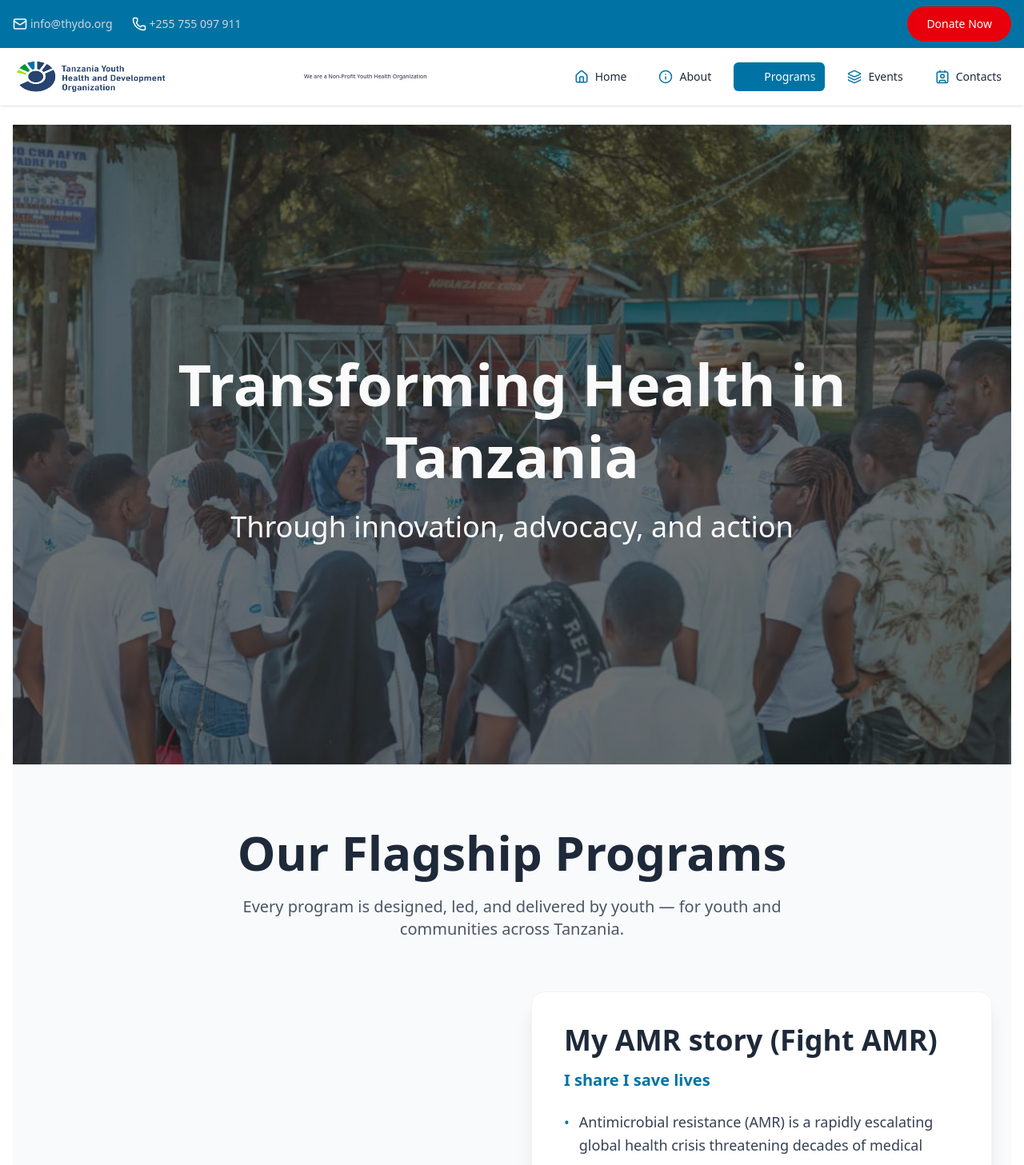
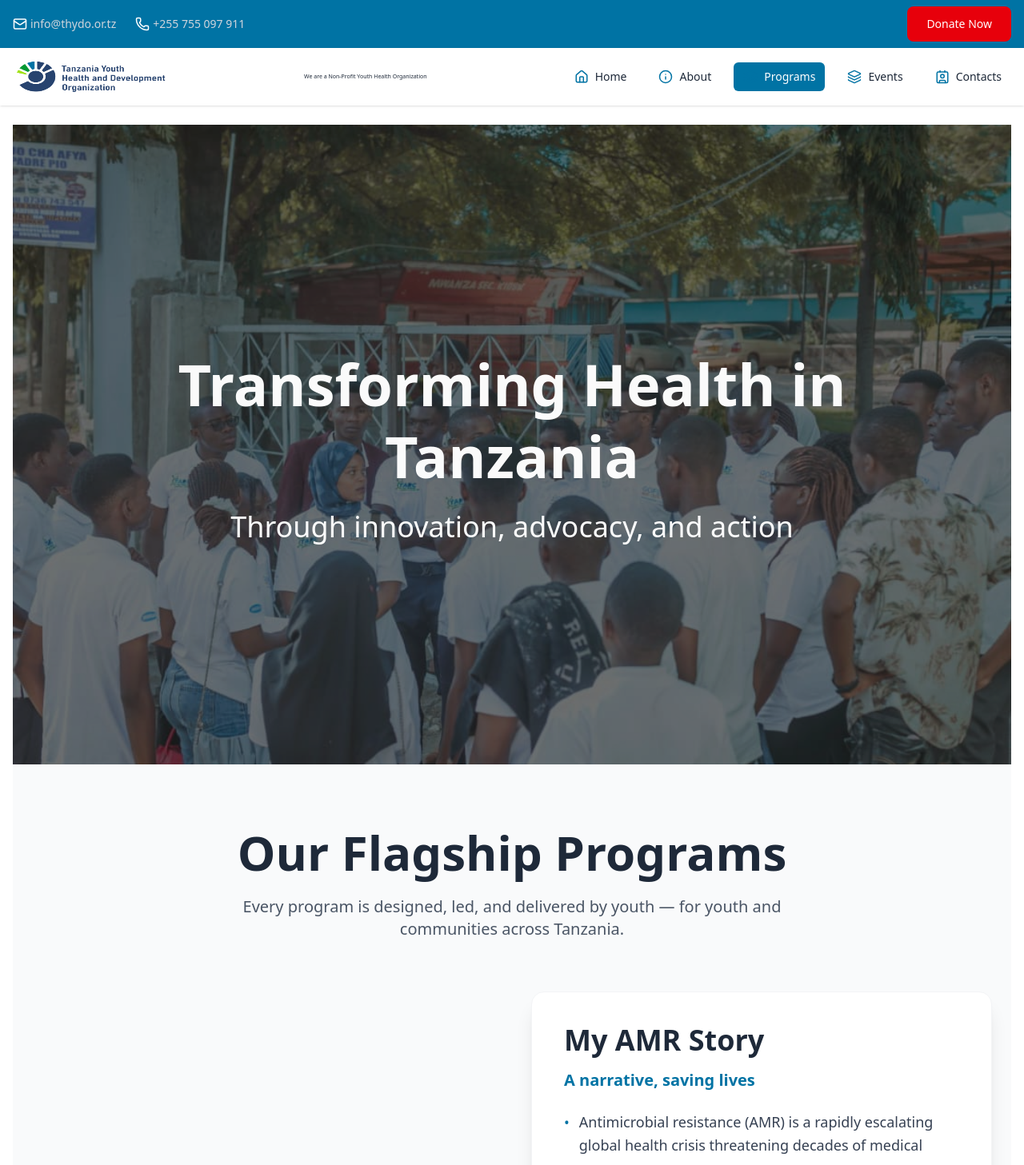
Before and after one commit to tina-codertz/cuddly-guacamole, a React (Vite) app in the folder client/: page /programs in a window 1280 px wide. Shown: the top 1457 px of the page at 80% size. Built offline with nearby package versions, Linux system fonts and the light colour scheme.

Commit message:
fixing pages

```diff
--- a/client/src/components/PageHeader.tsx
+++ b/client/src/components/PageHeader.tsx
@@ -1,6 +1,7 @@
 import { Mail, Phone } from 'lucide-react';
 // import { it } from 'node:test';
 import React from 'react'
+import { Link } from 'react-router-dom';
 
  type ContactItem ={
     label:string;
@@ -12,9 +13,9 @@ import React from 'react'
  const contactItems:ContactItem[]=[
  {
     label:"Email",
-    value:"info@thydo.org",
+    value:"info@thydo.or.tz",
     icon:<Mail size={18} className='text-white'/>,
-    link:"mailto:info@thydo.org"
+    link:"mailto:info@thydo.or.tz"
  },
 
  {
@@ -27,28 +28,33 @@ import React from 'react'
 
 ];
 
-const PageHeader:React.FC = () => {
+const PageHeader: React.FC = () => {
   return (
-    <div className='bg-[#0073A4] w-full text-gray-300 '>
-        <div className='flex items-center justify-between mx-auto max-w-7xl px-4 py-2 ' >
-            <div className='flex items-center space-x-6'>
-                {contactItems.map((item, index)=>(
+    <div className="bg-[#0073A4] w-full text-gray-300">
+      <div className="flex flex-wrap items-center justify-between mx-auto max-w-7xl px-2 sm:px-4 py-2 gap-2">
+
+        {/* LEFT SIDE CONTACT ITEMS */}
+        <div className="flex flex-wrap items-center gap-3 sm:gap-6 text-xs sm:text-sm">
+          {contactItems.map((item, index) => (
             <a
               key={index}
               href={item.link}
-                    className='flex items-center gap-1 hover:text-white transition text-sm '>
+              className="flex items-center gap-1 hover:text-white transition"
+            >
               {item.icon}
-                        <span className='text-sm'>{item.value}</span>
+              <span>{item.value}</span>
             </a>
           ))}
         </div>
 
-            <button className='bg-red-600 hover:bg-red-700 text-white rounded-full ml-1 text-sm transition p-3 sm:px-6 sm:py-3'>
-               <a href="/donation">Donate Now</a>
+        {/* DONATE BUTTON */}
+        <button className="bg-red-600 hover:bg-red-700 text-white rounded-lg text-xs sm:text-sm px-4 py-2 sm:px-6 sm:py-3">
+          <Link to="/donation">Donate Now</Link>
         </button>
       </div>
     </div>
-  )
-}
+  );
+};
+
 
 export default PageHeader
--- a/client/src/pages/About.tsx
+++ b/client/src/pages/About.tsx
@@ -29,10 +29,10 @@ const About: React.FC = () => {
   ];
 
   const leadership = [
-    { name: "Tumaini Makole", role: "Director\nNTDs Cluster Head", img: "/assets/team/tumaini.jpg" },
-    { name: "Noel Shimba", role: "Deputy Director\nNCDs Cluster Head", img: "/assets/team/noel.jpg" },
-    { name: "Meseline Mulokozi", role: "Programs Manager\nSRHR & HIV/AIDS Head", img: "/assets/team/meseline.jpg" },
-    { name: "Adam Mohammed", role: "Media & Communication Manager\nAMR Cluster Head", img: "/assets/team/adam.jpg" },
+    { name: "Tumaini Makole", role: "Director", img: "/assets/team/tumaini.jpg" },
+    { name: "Noel Shimba", role: "Deputy Director", img: "/assets/team/noel.jpg" },
+    { name: "Meseline Mulokozi", role: "Programs Manager", img: "/assets/team/meseline.jpg" },
+    { name: "Adam Mohammed", role: "Media & Communication Manager", img: "/assets/team/adam.jpg" },
     { name: "Judith Reuben", role: "Finance & Administration Officer", img: "/assets/team/judith.jpg" },
   ];
 
@@ -70,7 +70,14 @@ const About: React.FC = () => {
 
       {/* INTRODUCTION */}
       <section className="py-20 px-6 bg-gray-50">
-        <div className="max-w-6xl mx-auto text-center">
+        <AnimatePresence>
+        <motion.div
+
+                  initial={{ opacity: 0 }}
+                  animate={{ opacity: 1 }}
+                  exit={{ opacity: 0 }}
+                  transition={{ duration: 1.2 }}
+        className="max-w-6xl mx-auto text-center">
           <motion.h2 initial={{ opacity: 0 }} whileInView={{ opacity: 1 }} className="text-4xl md:text-5xl font-bold text-gray-800 mb-8">
             About Tanzania Youth Health and Development Organization (TYHDO)
           </motion.h2>
@@ -79,12 +86,14 @@ const About: React.FC = () => {
             <br /><br />
             We are a vibrant community of young health advocates, healthcare professionals, researchers, and change-makers united by one goal: <strong>to transform Tanzania’s public health landscape through youth leadership, evidence-based advocacy, and community-driven action</strong>.
           </motion.p>
-        </div>
+        </motion.div>
+        </AnimatePresence>
       </section>
 
       {/* MISSION, VISION, OBJECTIVES */}
       <section className="py-20 px-6 bg-white">
-        <div className="max-w-7xl mx-auto grid md:grid-cols-3 gap-12">
+        <AnimatePresence>
+        <motion.div className="max-w-7xl mx-auto grid md:grid-cols-3 gap-12">
           {[
             { title: "Our Mission", icon: Sun, desc: "To equip youth and local communities with proven knowledge and practical skills, empowering them to champion sustainable improvements in public health through advocacy, training, and community engagement." },
             { title: "Our Vision", icon: Eye, desc: "A Tanzania where improved public health is led by empowered, knowledgeable, and active young people." },
@@ -99,7 +108,8 @@ const About: React.FC = () => {
               <p className="text-gray-700 leading-relaxed whitespace-pre-line">{item.desc}</p>
             </motion.div>
           ))}
-        </div>
+        </motion.div>
+        </AnimatePresence>
       </section>
 
       {/* OUR  CLUSTERS */}
--- a/client/src/pages/Home.tsx
+++ b/client/src/pages/Home.tsx
@@ -49,7 +49,7 @@ const Home: React.FC = () => {
   ];
 
   const programs = [
-    { img: "/assets/05.jpg", title: "MY AMR STORY (A NARRATIVE, SAVING LIVES)", desc: "National campaign against antimicrobial resistance.", link: "/programs" },
+    { img: "/assets/05.jpg", title: "My AMR Story (A narrative, saving lives)", desc: "National campaign against antimicrobial resistance.", link: "/programs" },
     { img: "/assets/WhatsApp Image 2025-11-17 at 16.00.40.jpeg", title: "The YouthPulse Program 2025", desc: "The YouthPulse Program 2025 is TYHDO's flagship initiative to cultivate youth leadership in public health.", link: "/programs" },
     { img: "/assets/03.jpg", title: "Tanzania Youth Health Forum", desc: "The largest annual youth health gathering in Tanzania — 600+ delegates.", link: "/programs" },
     { img: "/assets/PHOTO-2024-09-16-18-15-57.jpg", title: "Tanzania Youth Research Fellowship", desc: "One-year mentorship for young health researchers.", link:  "/programs" },
@@ -182,7 +182,12 @@ const Home: React.FC = () => {
               </p>
             </motion.div>
 
-            <motion.div>
+            <motion.div
+                initial={{ opacity: 0, x: -50 }}
+              whileInView={{ opacity: 1, x: 0 }}
+              transition={{ duration: 0.8 }}
+              viewport={{ once: true }}
+            >
               <h3 className="text-3xl font-bold text-gray-800 mb-6">Our Focus Areas</h3>
               <div className="space-y-8">
                 {focus.map((area, i) => (
--- a/client/src/pages/Programs.tsx
+++ b/client/src/pages/Programs.tsx
@@ -21,8 +21,8 @@ const Programs: React.FC = () => {
 
   const programs = [
     {
-      title: "My AMR story (Fight AMR)",
-      subtitle: "I share I save lives",
+      title: "My AMR Story ",
+      subtitle: "A narrative, saving lives",
       img: "/assets/05.jpg",
        to: "/programs/amr",
       color: "from-blue-600 to-cyan-600",
```
Lines whose indentation alone changed are shown as unchanged.
